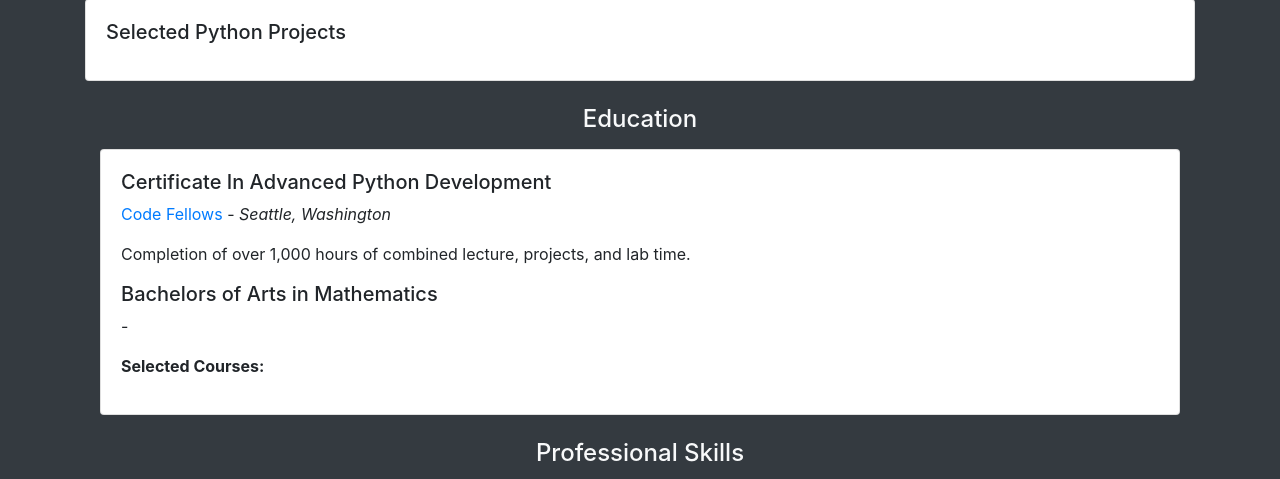
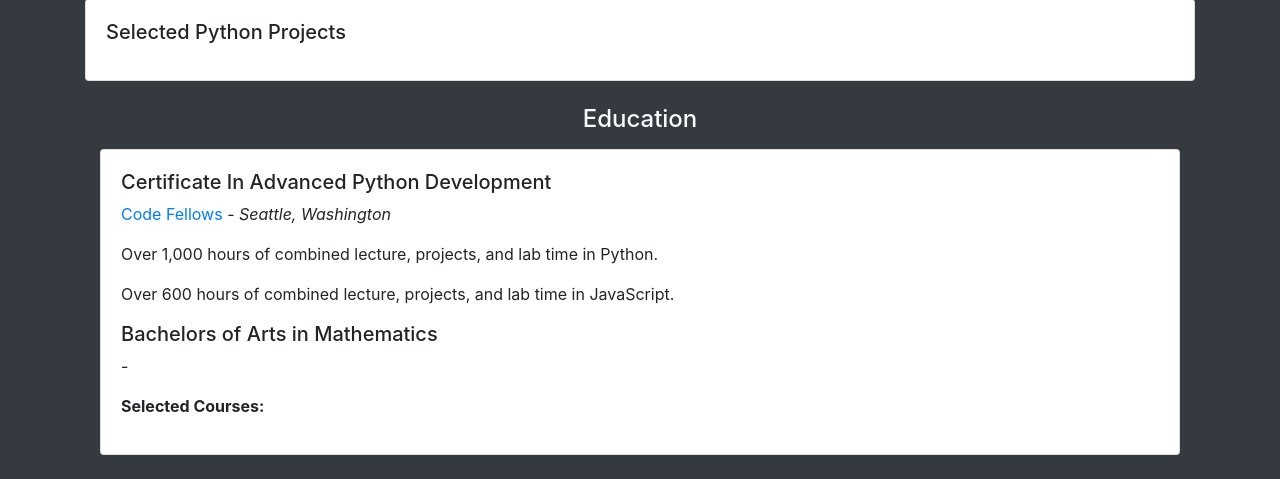
Before and after one commit to BrianSward/new-port, a Flask app: template templates/index.html in a window 1280 px wide. Shown: the part 738-1217 px from the top of the page. Run offline with Flask 2, Linux system fonts and the light colour scheme; the template is opened without the code that fills it, so the values that code supplies are empty; some libraries are stand-ins or nearby versions.

Commit message:
content update

```diff
--- a/templates/index.html
+++ b/templates/index.html
@@ -193,7 +193,10 @@
                         <i>Seattle, Washington</i>
                     </p>
                     <p>
-                        Completion of over 1,000 hours of combined lecture, projects, and lab time.
+                        Over 1,000 hours of combined lecture, projects, and lab time in Python.
+                    </p>
+                    <p>
+                        Over 600 hours of combined lecture, projects, and lab time in JavaScript.
                     </p>
 
                     <div class="h5">
```
